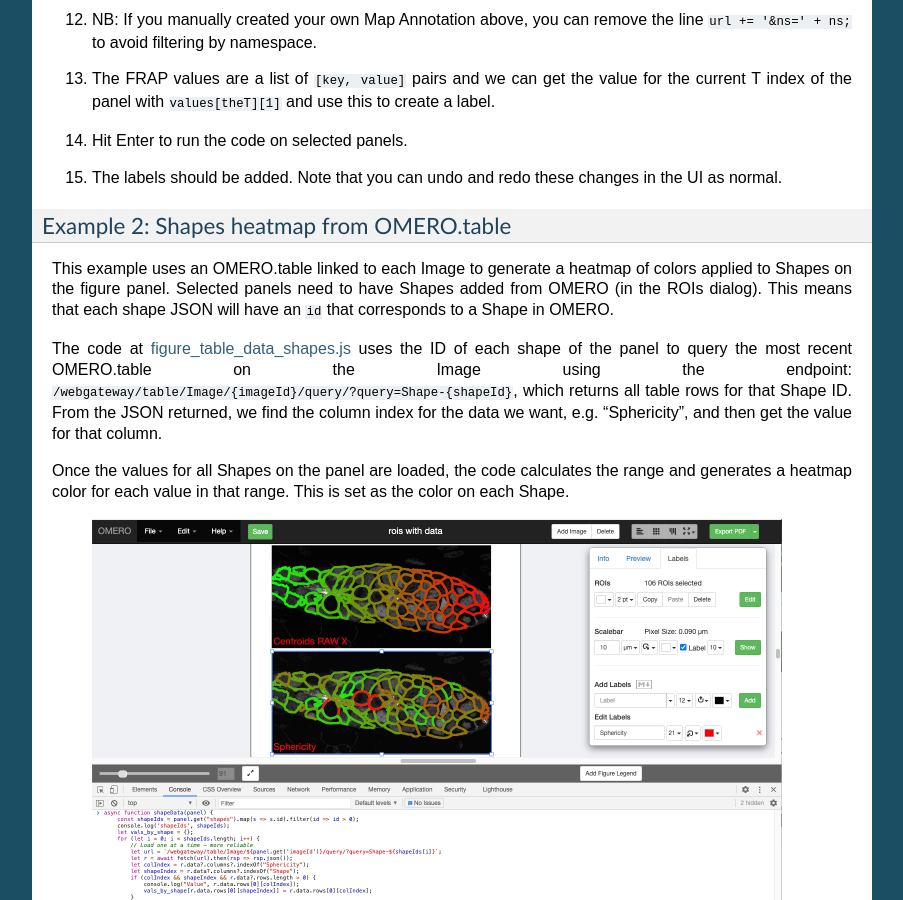
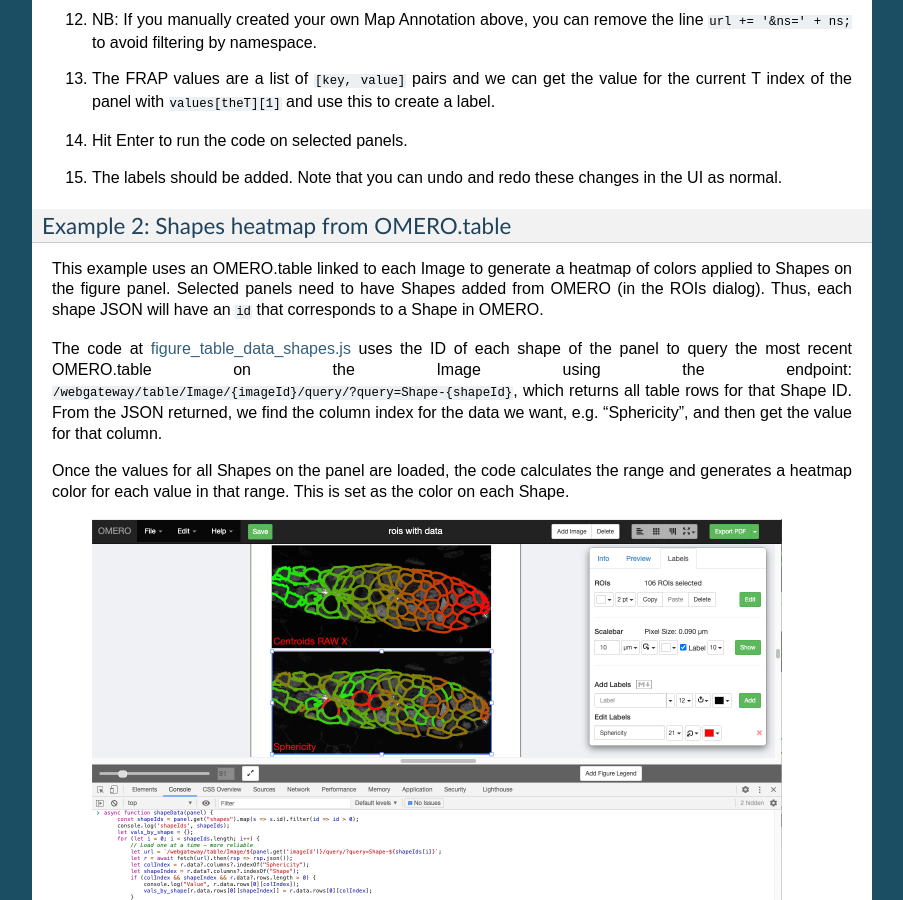
Before and after one commit to ome/omero-guide-figure, a Sphinx documentation site: the page built from docs/omero_figure_scripting.rst, in a window 1280 px wide and 900 px high, scrolled down 3534 px. Shown: the whole window, without its empty margins (198-1101 px from the left). Built offline with Sphinx 7.4.7, drawn with Linux system fonts in a browser that asks for light colours.

Commit message:
Update docs/omero_figure_scripting.rst
Co-authored-by: pwalczysko <p.walczysko@dundee.ac.uk>

```diff
--- a/docs/omero_figure_scripting.rst
+++ b/docs/omero_figure_scripting.rst
@@ -133,7 +133,7 @@ Example 2: Shapes heatmap from OMERO.table
 This example uses an OMERO.table linked to each Image to generate
 a heatmap of colors applied to Shapes on the figure panel.
 Selected panels need to have Shapes added from OMERO (in the ROIs dialog).
-This means that each shape JSON will have an ``id`` that corresponds to a Shape in
+Thus, each shape JSON will have an ``id`` that corresponds to a Shape in
 OMERO.
 
 The code at `figure_table_data_shapes.js <https://github.com/ome/omero-guide-figure/tree/master/scripts/figure_table_data_shapes.js>`_
```
